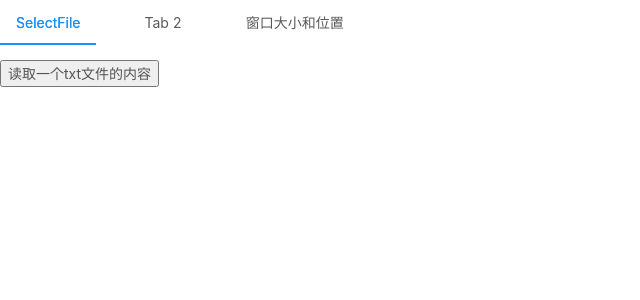
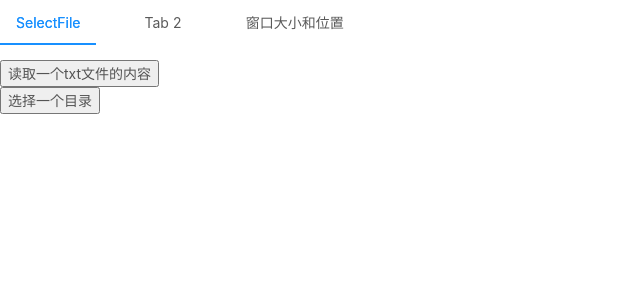
Before and after one commit to okuc/-react-typescript-electron, a React (Create React App) app: page / in a window 1280 px wide. Shown: the top 300 px of the page, without its empty margins (0-640 px from the left). Built offline with nearby package versions, Linux system fonts and the light colour scheme.

Commit message:
添加目录选择框

```diff
--- a/src/compments/SelectFile.tsx
+++ b/src/compments/SelectFile.tsx
@@ -1,19 +1,20 @@
-import React from 'react';
-import { remote } from 'electron';
-import fs from 'fs';
+import React from "react";
+import { remote } from "electron";
+import fs from "fs";
 
-interface Props {
-}
+interface Props {}
 
 interface State {
   txtFileData: string;
+  directoryName: Array<string>;
 }
 
 export default class SelectFile extends React.Component<Props, State> {
   constructor(props: Props) {
     super(props);
     this.state = {
-      txtFileData: ''
+      txtFileData: "",
+      directoryName: [],
     };
   }
 
@@ -23,30 +24,65 @@ export default class SelectFile extends React.Component<Props, State> {
    */
   public readTxtFileData = async () => {
     const result = await remote.dialog.showOpenDialog({
-      title: '请选择 .txt 文件',
+      title: "请选择 .txt 文件",
+      defaultPath: "D:\\Personal\\Desktop",
+      properties: ["openFile"],
+      //buttonLabel:"请选择",选择窗口按钮的名称
       filters: [
         {
-          name: 'txt',
-          extensions: ['txt']
-        }
-      ]
+          name: "txt",
+          extensions: ["txt"],
+        },
+      ],
     });
-    fs.readFile(result.filePaths[0], 'utf-8', (err, data) => {
+    fs.readFile(result.filePaths[0], "utf-8", (err, data) => {
       if (err) {
         console.error(err);
       } else {
         this.setState({
-          txtFileData: data.replace(/\n|\r\n/g, '<br/>')
+          txtFileData: data.replace(/\n|\r\n/g, "<br/>"),
         });
       }
     });
+  };
+  /**
+   * 弹出文件选择框，选择 .txt 文件
+   * 将选中的 .txt 内容展示到页面
+   */
+  public getSelDirectory = async () => {
+    const result = await remote.dialog.showOpenDialog({
+      title: "请选择 .txt 文件",
+      defaultPath: "D:\\Personal\\Desktop",
+      properties: ["openDirectory"],
+      //buttonLabel:"请选择",选择窗口按钮的名称
+      filters: [
+        {
+          name: "txt",
+          extensions: ["txt"],
+        },
+      ],
+    });
+
+    let allFiles1: Array<string> = [];
+    let files = fs.readdirSync(result.filePaths[0]);
+    files.forEach(function (item, index) {
+      allFiles1.push(item);
+    });
+
+    this.setState(() => ({ directoryName: allFiles1 }));
   };
 
   public render = (): JSX.Element => {
     return (
       <section>
         <button onClick={this.readTxtFileData}>读取一个txt文件的内容</button>
-        <div dangerouslySetInnerHTML={{__html: this.state.txtFileData}}/>
+        <div dangerouslySetInnerHTML={{ __html: this.state.txtFileData }} />
+        <button onClick={this.getSelDirectory}>选择一个目录</button>
+        <div
+          dangerouslySetInnerHTML={{
+            __html: this.state.directoryName.toString(),
+          }}
+        />
       </section>
     );
   };
--- /dev/null
+++ b/src/react-app-env.d.ts
@@ -0,0 +1 @@
+/// <reference types="react-scripts" />
```
